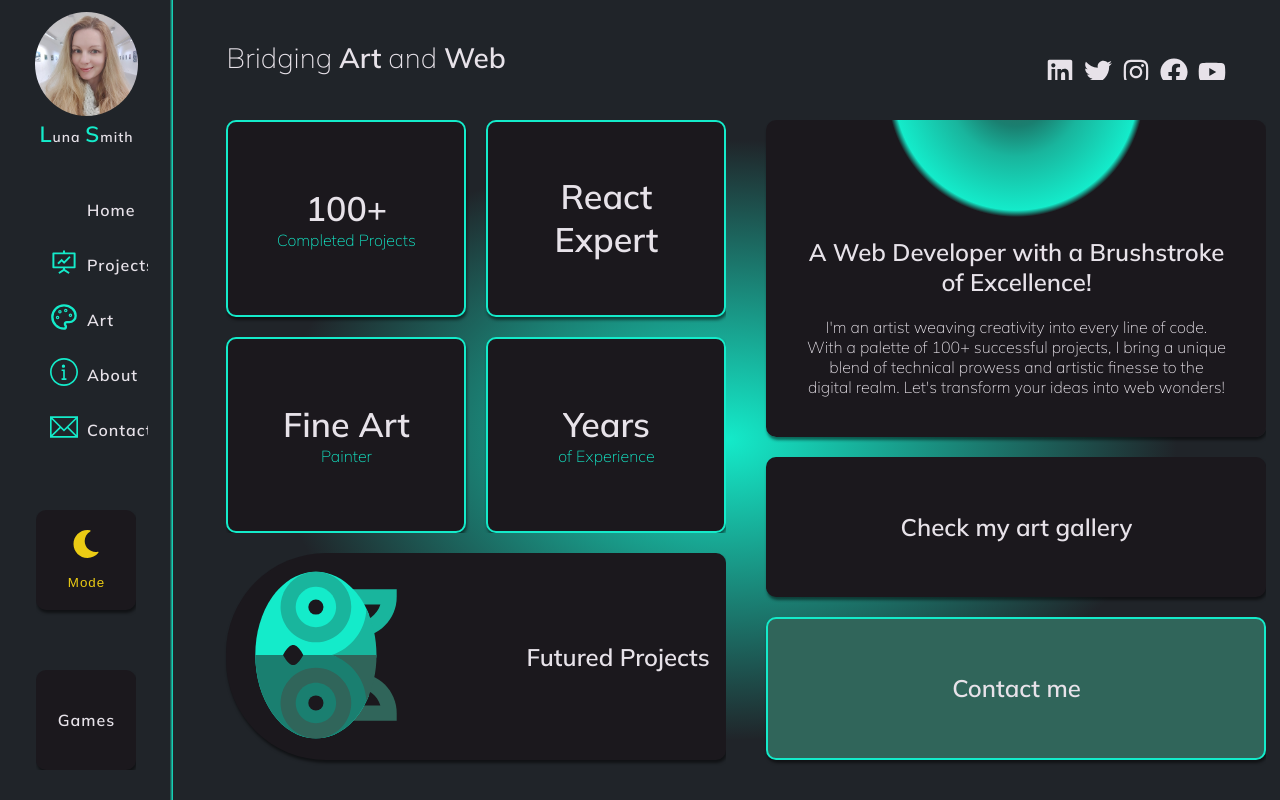
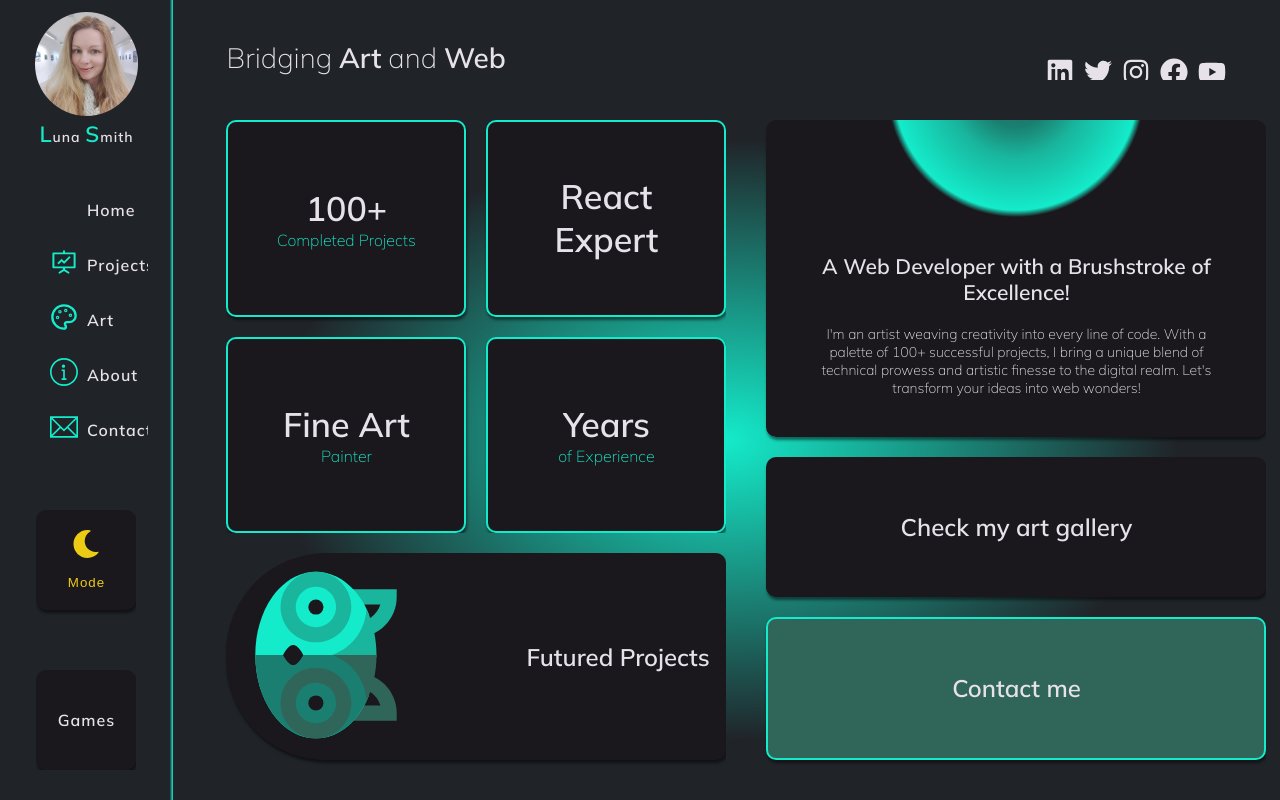
Before and after one commit to Lu-Smith/new_react_portfolio_sass, a React (Create React App) app: page / in a window 1280 px wide. Built offline with nearby package versions, Linux system fonts and the light colour scheme; some icons are missing.

Commit message:
Updated mainInfo styling

```diff
--- a/src/styles/_mixins.scss
+++ b/src/styles/_mixins.scss
@@ -22,3 +22,9 @@
         @content
     }
 };
+
+@mixin medium {
+    @media (max-width: 900px) {
+        @content
+    }
+};
--- a/src/styles/hero.scss
+++ b/src/styles/hero.scss
@@ -277,6 +277,20 @@
 
             h2 {
                 padding-bottom: 20px;
+
+                @include medium {
+                    padding-bottom: 50px;
+                }
+            }
+
+            @include ipad {
+                font-size: $primary-font-size;
+            }
+
+            @include medium {
+                span {
+                    display: none;
+                }
             }
 
             @include mobile {
```
